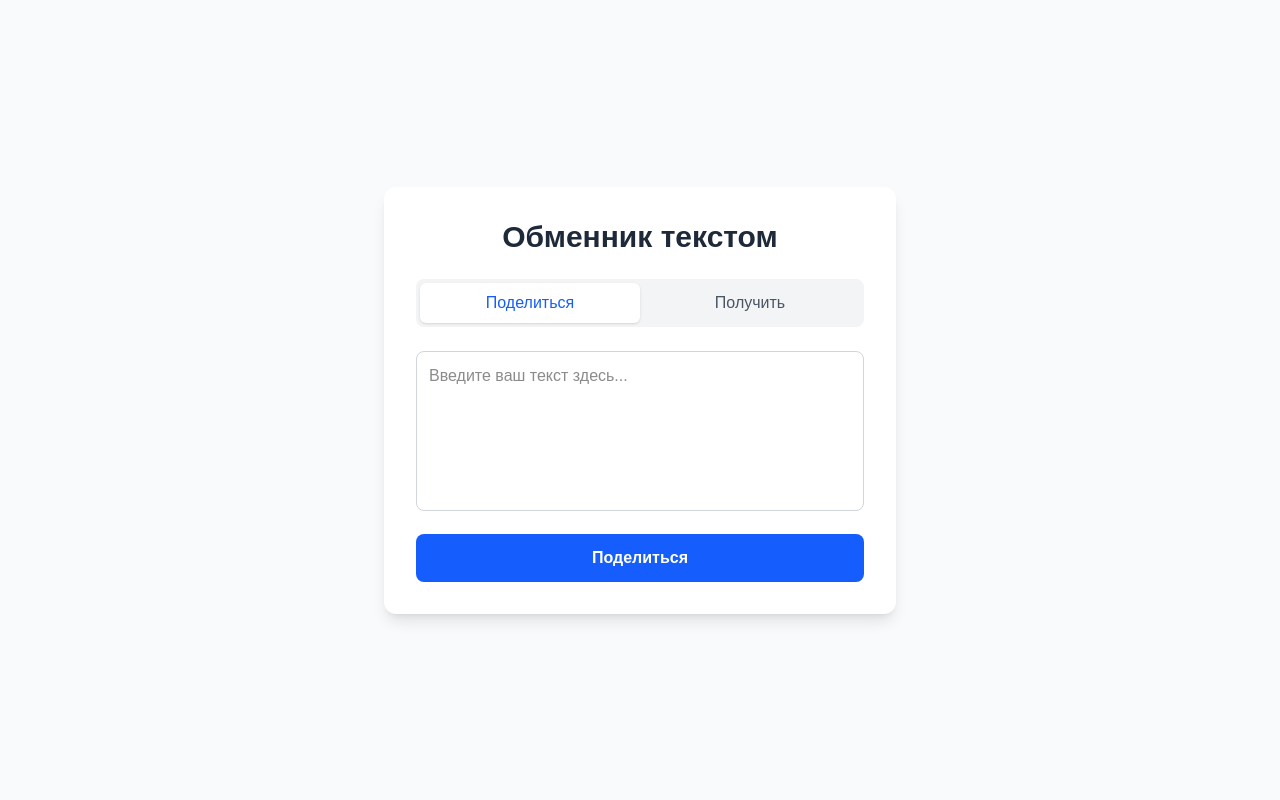
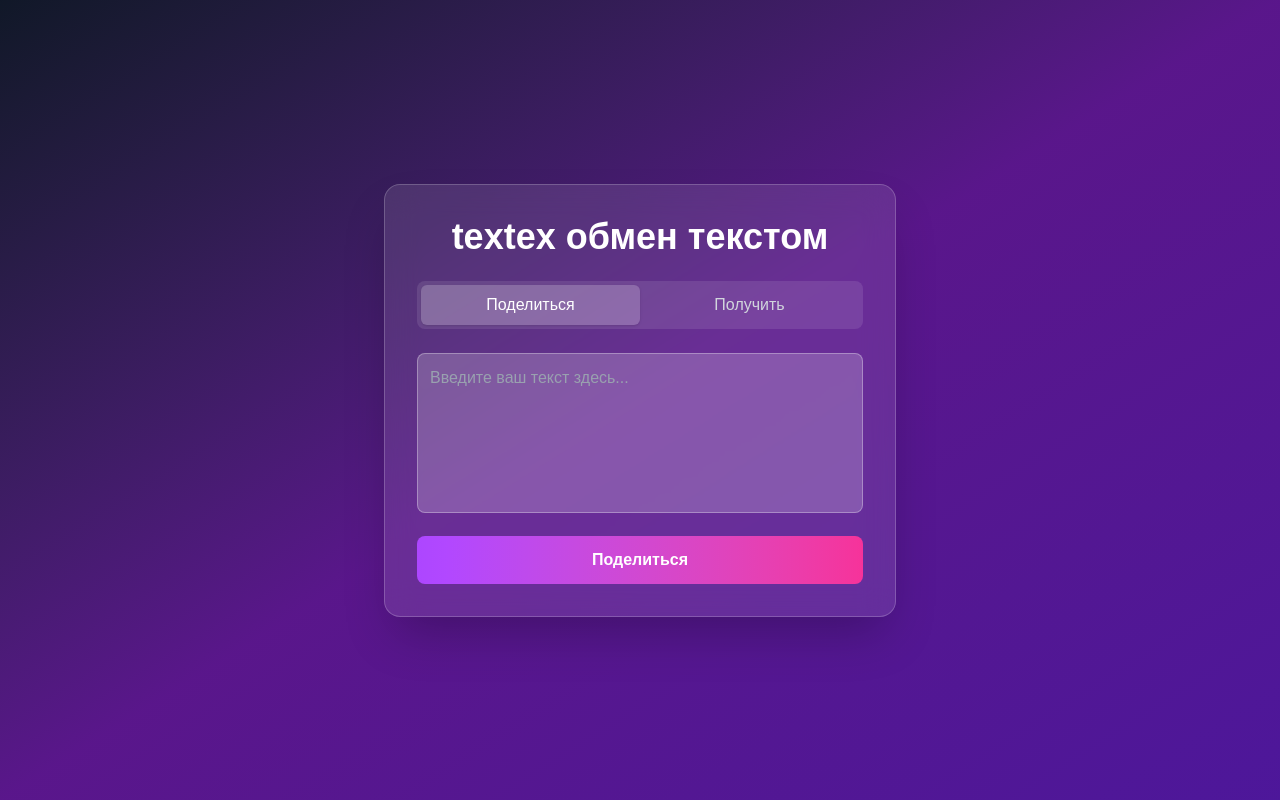
Before and after one commit to Kingrane/qtxt, a Next.js app: page / in a window 1280 px wide. Built offline with nearby package versions, Linux system fonts and the light colour scheme.

Commit message:
Update page.tsx

```diff
--- a/app/page.tsx
+++ b/app/page.tsx
@@ -17,7 +17,7 @@ export default function Home() {
 
   const handleShare = async () => {
     if (!shareText.trim()) {
-      setShareError('Текст не может быть пустым');
+      setShareError('Текст не может быть пустым :P');
       return;
     }
     setShareLoading(true);
@@ -32,12 +32,12 @@ export default function Home() {
       });
 
       if (!response.ok) {
-        throw new Error('Не удалось поделиться текстом');
+        throw new Error('Не удалось поделиться текстом :/');
       }
 
       const data = await response.json();
       setShareCode(data.code);
-      setShareText(''); // Очищаем поле после успешной отправки
+      setShareText('');
     } catch (error: any) {
       setShareError(error.message);
     } finally {
@@ -47,7 +47,7 @@ export default function Home() {
 
   const handleGet = async () => {
     if (!getCode.trim()) {
-      setGetError('Код не может быть пустым');
+      setGetError('Код не может быть пустым :P');
       return;
     }
     setGetLoading(true);
@@ -59,12 +59,12 @@ export default function Home() {
 
       if (!response.ok) {
         const errorData = await response.json();
-        throw new Error(errorData.error || 'Текст не найден или устарел');
+        throw new Error(errorData.error || 'Текст не найден или устарел :(');
       }
 
       const data = await response.json();
       setGetText(data.text);
-      setGetCode(''); // Очищаем поле после получения
+      setGetCode('');
     } catch (error: any) {
       setGetError(error.message);
     } finally {
@@ -73,16 +73,17 @@ export default function Home() {
   };
 
   return (
-      <main className="flex min-h-screen flex-col items-center justify-center p-4 bg-gray-50">
-        <div className="w-full max-w-lg p-8 space-y-6 bg-white rounded-xl shadow-lg">
-          <h1 className="text-3xl font-bold text-center text-gray-800">Обменник текстом</h1>
+    // НОВЫЙ ДИЗАЙН: темный фон с градиентом
+    <main className="flex min-h-screen flex-col items-center justify-center p-4 bg-gradient-to-br from-gray-900 via-purple-900 to-violet-900">
+      {/* НОВЫЙ ДИЗАЙН: карточка с эффектом стекла */}
+      <div className="w-full max-w-lg p-8 space-y-6 bg-white/10 backdrop-blur-lg rounded-2xl shadow-2xl border border-white/20">
+        <h1 className="text-4xl font-bold text-center text-white">textex обмен текстом</h1>
 
-          {/* Переключатель режимов */}
-          <div className="flex justify-center p-1 bg-gray-100 rounded-lg">
+        <div className="flex justify-center p-1 bg-white/10 rounded-lg">
           <button
             onClick={() => setMode('share')}
             className={`flex-1 py-2 px-4 rounded-md font-medium transition-colors ${
-                    mode === 'share' ? 'bg-white text-blue-600 shadow-sm' : 'text-gray-600'
+              mode === 'share' ? 'bg-white/20 text-white shadow-sm' : 'text-gray-300'
             }`}
           >
             Поделиться
@@ -90,62 +91,63 @@ export default function Home() {
           <button
             onClick={() => setMode('get')}
             className={`flex-1 py-2 px-4 rounded-md font-medium transition-colors ${
-                    mode === 'get' ? 'bg-white text-blue-600 shadow-sm' : 'text-gray-600'
+              mode === 'get' ? 'bg-white/20 text-white shadow-sm' : 'text-gray-300'
             }`}
           >
             Получить
           </button>
         </div>
 
-          {/* Режим "Поделиться" */}
         {mode === 'share' && (
           <div className="space-y-4">
             <textarea
               value={shareText}
               onChange={(e) => setShareText(e.target.value)}
               placeholder="Введите ваш текст здесь..."
-                className="w-full h-40 p-3 border border-gray-300 rounded-lg resize-none focus:outline-none focus:ring-2 focus:ring-blue-500"
+              // ИСПРАВЛЕНИЕ: явно задаем цвет текста и фона
+              className="w-full h-40 p-3 bg-white/20 border border-white/30 rounded-lg resize-none placeholder:text-gray-400 text-white focus:outline-none focus:ring-2 focus:ring-purple-500"
             />
             <button
               onClick={handleShare}
               disabled={shareLoading}
-                    className="w-full py-3 px-4 bg-blue-600 text-white font-semibold rounded-lg hover:bg-blue-700 disabled:bg-gray-400 transition-colors"
+              // НОВЫЙ ДИЗАЙН: кнопка с градиентом
+              className="w-full py-3 px-4 bg-gradient-to-r from-purple-500 to-pink-500 text-white font-semibold rounded-lg hover:from-purple-600 hover:to-pink-600 disabled:from-gray-600 disabled:to-gray-700 transition-all"
             >
               {shareLoading ? 'Создание ссылки...' : 'Поделиться'}
             </button>
-                {shareError && <p className="text-center text-red-500">{shareError}</p>}
+            {shareError && <p className="text-center text-red-400">{shareError}</p>}
             {shareCode && (
-                    <div className="p-4 bg-green-50 border border-green-200 rounded-lg text-center">
-                      <p className="text-sm text-gray-600">Ваш код:</p>
-                      <p className="text-2xl font-mono font-bold text-green-700">{shareCode}</p>
-                      <p className="text-xs text-gray-500 mt-2">Скопируйте его. Текст будет удален после прочтения.</p>
+              <div className="p-4 bg-green-500/20 border border-green-400/50 rounded-lg text-center">
+                <p className="text-sm text-gray-300">Ваш код:</p>
+                <p className="text-3xl font-mono font-bold text-green-400">{shareCode}</p>
+                <p className="text-xs text-gray-400 mt-2">Скопируйте его. Текст будет удален после прочтения.</p>
               </div>
             )}
           </div>
         )}
 
-          {/* Режим "Получить" */}
         {mode === 'get' && (
           <div className="space-y-4">
             <input
               type="text"
               value={getCode}
-                    onChange={(e) => setGetCode(e.target.value.toUpperCase())}
+              // ИСПРАВЛЕНИЕ: УБРАЛИ .toUpperCase() и задали стили
+              onChange={(e) => setGetCode(e.target.value)}
               placeholder="Введите код для получения текста"
-                    className="w-full p-3 border border-gray-300 rounded-lg focus:outline-none focus:ring-2 focus:ring-blue-500"
+              className="w-full p-3 bg-white/20 border border-white/30 rounded-lg placeholder:text-gray-400 text-white focus:outline-none focus:ring-2 focus:ring-purple-500"
             />
             <button
               onClick={handleGet}
               disabled={getLoading}
-                    className="w-full py-3 px-4 bg-blue-600 text-white font-semibold rounded-lg hover:bg-blue-700 disabled:bg-gray-400 transition-colors"
+              className="w-full py-3 px-4 bg-gradient-to-r from-purple-500 to-pink-500 text-white font-semibold rounded-lg hover:from-purple-600 hover:to-pink-600 disabled:from-gray-600 disabled:to-gray-700 transition-all"
             >
-                  {getLoading ? 'Загрузка...' : 'Получить текст'}
+              {getLoading ? 'Загрузка...' : 'Получить текст :)'}
             </button>
-                {getError && <p className="text-center text-red-500">{getError}</p>}
+            {getError && <p className="text-center text-red-400">{getError}</p>}
             {getText && (
-                    <div className="p-4 bg-gray-50 border border-gray-200 rounded-lg">
-                      <p className="text-sm text-gray-600 mb-2">Ваш текст:</p>
-                      <p className="whitespace-pre-wrap text-gray-800">{getText}</p>
+              <div className="p-4 bg-white/10 border border-white/20 rounded-lg">
+                <p className="text-sm text-gray-300 mb-2">Ваш текст:</p>
+                <p className="whitespace-pre-wrap text-white">{getText}</p>
               </div>
             )}
           </div>
```
Lines whose indentation alone changed are shown as unchanged.
